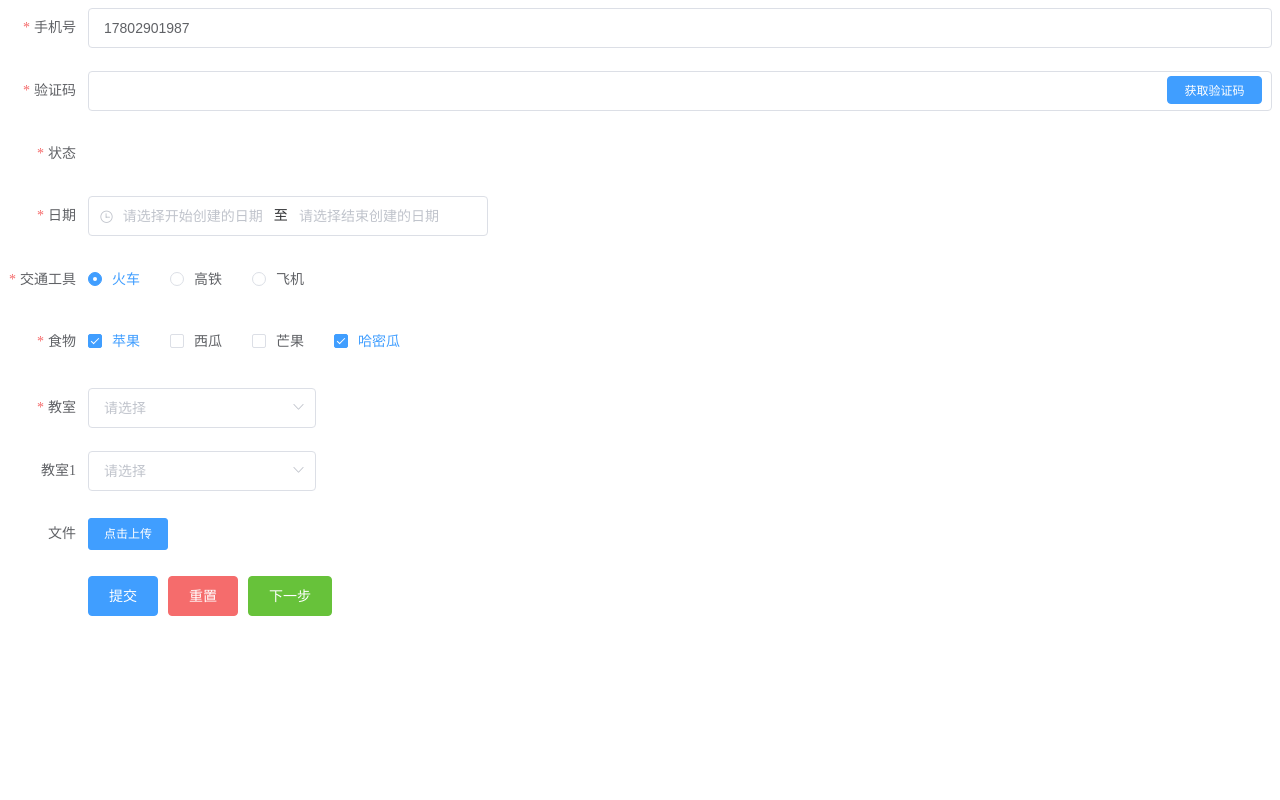
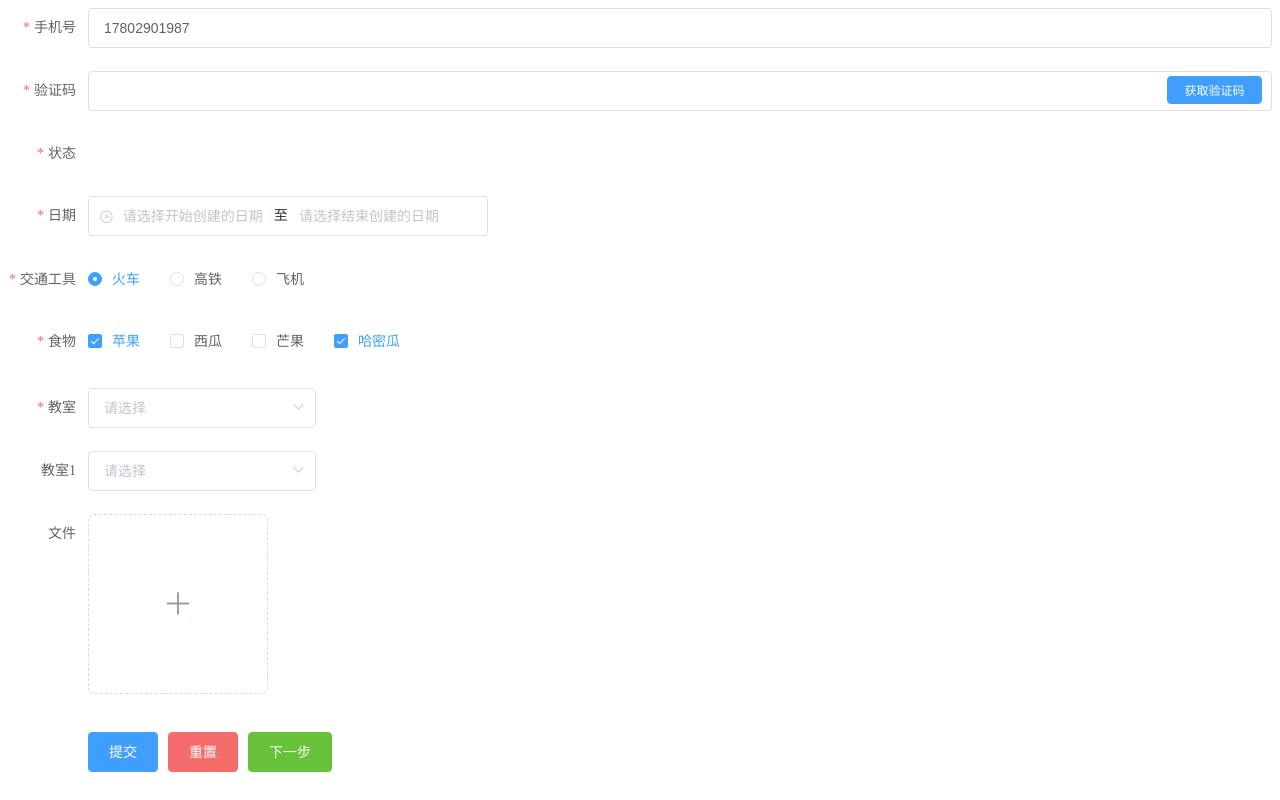
Before and after one commit to QiuRong828/homework, a Vue app: page /#/form in a window 1280 px wide. Built offline with nearby package versions, Linux system fonts and the light colour scheme.

Commit message:
'元素类型'

```diff
--- a/src/components/control/upload/index.vue
+++ b/src/components/control/upload/index.vue
@@ -5,7 +5,14 @@
       action="https://jsonplaceholder.typicode.com/posts/"
       :show-file-list="false"
     >
-      <el-button size="small" type="primary">点击上传</el-button>
+      <el-button v-if="model === 'button'" size="small" type="primary"
+        >点击上传</el-button
+      >
+
+      <template v-if="model === 'card'">
+        <img v-if="imageUrl" :src="imageUrl" class="avatar" />
+        <i v-else class="el-icon-plus avatar-uploader-icon"></i>
+      </template>
     </el-upload>
   </div>
 </template>
@@ -13,6 +20,7 @@
 <script>
 import { props, mixin } from "../basis";
 export default {
+  name: "DateComponent",
   mixins: [mixin],
   props: {
     ...props,
@@ -23,9 +31,37 @@ export default {
       val: "",
     };
   },
-  computed: {},
+  computed: {
+    model() {
+      return this.config?.model;
+    },
+  },
   methods: {},
 };
 </script>
 
-<style scoped></style>
+<style lang="scss" scoped>
+::v-deep .el-upload {
+  border: 1px dashed #d9d9d9;
+  border-radius: 6px;
+  cursor: pointer;
+  position: relative;
+  overflow: hidden;
+}
+.avatar-uploader .el-upload:hover {
+  border-color: #409eff;
+}
+.avatar-uploader-icon {
+  font-size: 28px;
+  color: #8c939d;
+  width: 178px;
+  height: 178px;
+  line-height: 178px;
+  text-align: center;
+}
+.avatar {
+  width: 178px;
+  height: 178px;
+  display: block;
+}
+</style>
--- a/src/views/Form.vue
+++ b/src/views/Form.vue
@@ -167,6 +167,7 @@ export default {
           label: "文件",
           type: "upload",
           prop: "file",
+          model: "card",
         },
       ],
       formField: {
```
